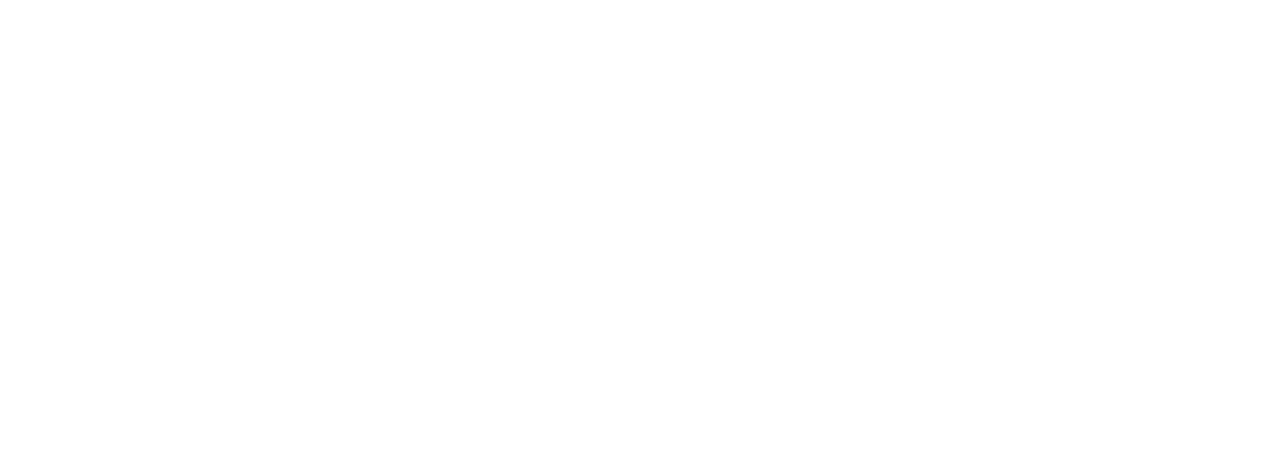
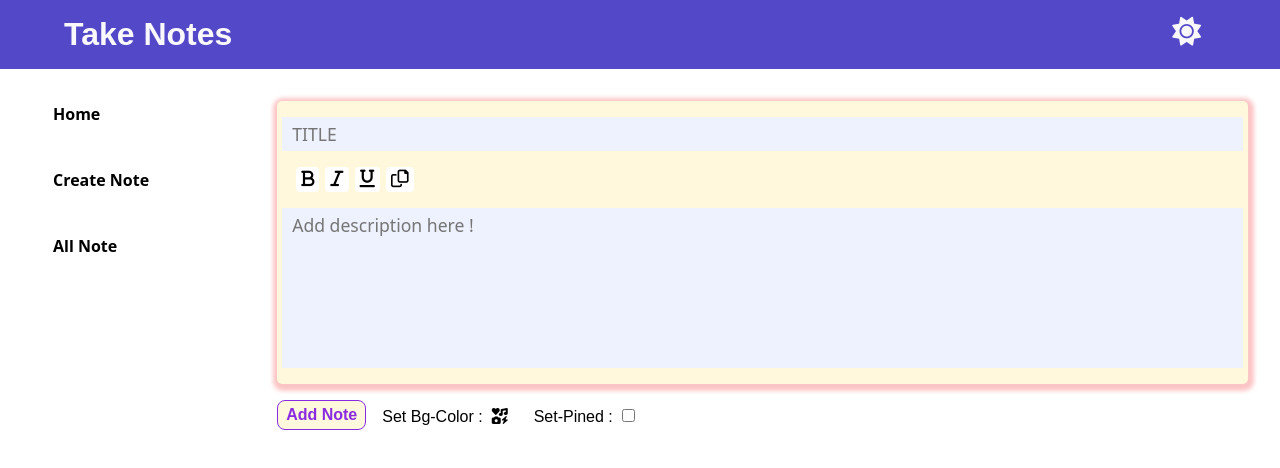
Before and after one commit to Mohasin-Haque/makenotes, a plain HTML site: page pages/notesPage.html in a window 1280 px wide. Drawn offline with Linux system fonts and the light colour scheme.

Commit message:
feat: added note page, maintained responsiveness with sidebar

```diff
--- a/pages/notesPage.html
+++ b/pages/notesPage.html
@@ -1,16 +1,61 @@
 <!DOCTYPE html>
 <html lang="en">
+
 <head>
     <meta charset="UTF-8">
     <meta http-equiv="X-UA-Compatible" content="IE=edge">
     <meta name="viewport" content="width=device-width, initial-scale=1.0">
-    <meta name="author" content="Team Storm Breaker" />
-    <meta name="description"
-        content="makenotes is a notes app wehre you can make your short notes and customize it accordingly. Click on the link below to explore more." />
-    <link rel="icon" href="https://img.icons8.com/color/note" />
-    <title>Notes</title>
+    <meta name="author" content="Team Storm Breaker">
+    <meta name="description" content="makenotes is a notes app wehre you can make your short notes and customize it accordingly. Click on the link below to explore more.">
+    <link rel="icon" href="https://img.icons8.com/color/note">
+    <link rel="stylesheet" href="https://cdnjs.cloudflare.com/ajax/libs/font-awesome/6.0.0/css/all.min.css" integrity="sha512-9usAa10IRO0HhonpyAIVpjrylPvoDwiPUiKdWk5t3PyolY1cOd4DSE0Ga+ri4AuTroPR5aQvXU9xC6qOPnzFeg==" crossorigin="anonymous" referrerpolicy="no-referrer">
+    <link rel="stylesheet" href="/styles/notesPage.css">
 </head>
+
 <body>
+    <header class="note-heading">
+        <h1 class="mr-auto">
+            Take Notes
+        </h1>
+        <span class="menu-bar">
+                <i class="fas fa-sun cursor"></i>
+            </span>
+        <span class="menu-bar" id="menu-bar"><i class="fas fa-bars cursor mr-1"></i></span>
+    </header>
+    <div class="flex">
+        <aside class="note-sidebar" id="noteSidebar">
+            <ul>
+                <li onClick="location.href='../index.html'">Home</li>
+                <li>Create Note</li>
+                <li>All Note</li>
+            </ul>
+        </aside>
+        <div class="content-part-one mt-2">
+            <section class="input-content-children flex-col ml-1">
+                <input type="text" class="title-input" placeholder="TITLE" required>
+                <div class="feature-button-icon ml-1 flex-wrap">
+                    <button><i class="fa-solid fa-bold"></i></button>
+                    <button><i class="fa-solid fa-italic"></i></button>
+                    <button><i class="fa-solid fa-underline"></i></button>
+                    <button><i class="fa-regular fa-copy"></i></button>
+                </div>
+                <textarea type="text" class="description-input" placeholder="Add description here !" required></textarea>
+            </section>
+            <div class="content-part-two">
+                <button class="ml-1">Add Note</button>
+                <span>
+                        Set Bg-Color&nbsp;:&nbsp;
+                        <i class="fa fa-icons"></i>
+                    </span>
+                <span> Set-Pined&nbsp;:&nbsp;
+                        <input type="checkbox">
+                    </span>
+            </div>
+        </div>
+    </div>
+    </div>
+    <script src="./script/sidebar.js"></script>
 
 </body>
+
 </html>
--- /dev/null
+++ b/pages/script/sidebar.js
@@ -0,0 +1,13 @@
+const sidebar = document.querySelector(".note-sidebar");
+
+const menuBar = document.getElementById("menu-bar");
+
+menuBar.addEventListener("click", () => {
+    if (sidebar.style.display === "none") {
+        sidebar.style.display = "block";
+
+    } else {
+        sidebar.style.display = "none";
+
+    }
+})
--- a/styles/home.css
+++ b/styles/home.css
@@ -1,12 +1,133 @@
 * {
     margin: 0;
     padding: 0;
+    box-sizing: border-box;
 }
 
 :root {
     --primary-color: #5348c7;
     --secondary-color: hsla(0, 0%, 100%, 0.966);
     --tertiary-color: rgb(12, 12, 12);
+    box-sizing: border-box;
+    font-family: 'Montserrat', sans-serif;
+    --primary: #ff6600;
+    --secondary: #ff771f;
+    --tertiary: #ff8c3c;
+    --background: #ffaf7a;
+    --primary-text: #000;
+    --bold-text: #000;
+    --dark-primary: #121212;
+    --dark-secondary: #404040;
+    --dark-tertiary: #282828;
+    --dark-background: #282828;
+    --dark-primary-text: #b3b3b3;
+    --dark-bold-text: #ffffff;
+    --pink: #ffc0cb;
+    --yellow: #ffff00;
+    --white: #ffffff;
+    --black: #000;
+    --red: red;
+    --green: green;
+    --success-bg-color: #99ff99;
+    --danger-bg-color: #ff9999;
+    --nav-color: #333;
+    --background-color: antiquewhite;
+    --dark: grey;
+    --blueviolet: blueviolet;
+    --blue: blue;
+    --primary-bg-color: #FFFFFF;
+    --secondary-bg-color: #FAFAFA;
+    --text-color: #282828;
+    --hotpink: hotpink;
+    --transparent-black: #000001ab;
+    --color-off-white: #5a5a5a;
+    --barcelona-red: #C3023A;
+    --barcelona-blue: #054C96;
+    --barcelona-yellow: #FFED02;
+    --barcelona-dark-yellow: #E9B800;
+    --sky-blue: #BFDBFE;
+    --light-blue: #EEF2FF;
+    --medium-blue: #DBEAFE;
+    --gray: #D1D5DB;
+    --dark-gray: #4B5563;
+    --light-gray: #E5E7EB;
+    --darker-gray: #212529;
+    --primary-complimentary: #fcc5c5;
+    --golden: #fdc52c;
+    --dark-mode-bg: #181733;
+    --dark-bg-text: hsla(0, 0%, 100%, .75);
+    --off-white-hover: #E5E7EB;
+    --cornsilk: cornsilk;
+    --wheat: wheat;
+    --alert-success: #84f1c9;
+    --alert-success-text: #1b7052;
+    --alert-warning: #ffe7c5;
+    --alert-warning-text: #ff9204;
+    --iframe-bg-color: #161616
+}
+
+.fa-bars {
+    display: none;
+}
+
+.flex {
+    display: flex;
+}
+
+.flex-wrap {
+    display: flex;
+    flex-wrap: wrap;
+}
+
+.flex-wrap-reverse {
+    display: flex;
+    flex-wrap: wrap-reverse;
+}
+
+.flex-col {
+    display: flex;
+    flex-direction: column;
+}
+
+.flex-row {
+    display: flex;
+    flex-direction: row;
+}
+
+.flex-align-center {
+    display: flex;
+    align-items: center;
+}
+
+.flex-justify-center {
+    display: flex;
+    justify-content: center;
+}
+
+.flex-col-align-center {
+    display: flex;
+    flex-direction: column;
+    align-items: center;
+}
+
+.flex-col-justify-center {
+    display: flex;
+    flex-direction: column;
+    justify-content: center;
+}
+
+.flex-center {
+    display: flex;
+    align-items: center;
+    justify-content: center;
+}
+
+.ml-auto {
+    margin-left: auto;
+}
+
+.mr-auto {
+    margin-right: auto;
 }
 
 .mt-1 {
@@ -34,7 +155,7 @@
     color: var(--secondary-color);
     padding: 1rem 4rem;
     display: flex;
-  flex-wrap: wrap-reverse;
+    flex-wrap: wrap;
     align-items: center;
 }
 
@@ -47,10 +168,6 @@
     font-size: 1.1rem;
     cursor: pointer;
     font-size: 1.8rem;
-}
-
-.note-heading .menu-bar {
-  margin-left: auto;
 }
 
 .home-body-layout {
@@ -66,25 +183,26 @@
     justify-content: center;
 }
 
-.home-content > h1 {
+.home-content>h1 {
     letter-spacing: 3px;
     font-weight: bolder;
     font-size: 3rem;
+    text-align: center;
 }
 
-.home-content > p {
+.home-content>p {
     font-size: 1.5rem;
     font-weight: 500;
     margin: 2rem 1rem 0 2rem;
     text-align: justify;
 }
 
-.home-content > h2 {
+.home-content>h2 {
     color: var(--primary-color);
     font-size: 2rem;
 }
 
-.home-content > button {
+.home-content>button {
     padding: 1rem;
     font-size: 1.1rem;
     color: var(--secondary-color);
@@ -98,20 +216,20 @@
     border: none;
 }
 
-.home-content > button:hover {
+.home-content>button:hover {
     box-shadow: 1px 3px 4px 5px var(--tertiary-color);
     transform: scale(1.1);
     transition: 0.3s ease-in-out;
 }
 
-.home-content > a {
+.home-content>a {
     margin: 2rem 0rem 0.5rem 3rem;
     font-size: 1.5rem;
     color: var(--tertiary-color);
     text-decoration: none;
 }
 
-.home-content > a:hover {
+.home-content>a:hover {
     color: var(--primary-color);
 }
 
@@ -128,4 +246,13 @@
         width: 100%;
         background-image: 100% 100%;
     }
+    .fa-bars {
+        display: block;
     }
+    .fa-sun {
+        display: none;
+    }
+    .note-heading {
+        padding: 10px 5px;
+    }
+}
--- /dev/null
+++ b/styles/notesPage.css
@@ -0,0 +1,104 @@
+@import "./home.css";
+.note-sidebar {
+    margin-right: 3rem;
+}
+
+.note-sidebar>ul>li {
+    list-style: none;
+    text-decoration: none;
+    padding: 10px 3rem;
+    max-width: 14rem;
+    min-width: fit-content;
+    font-weight: 600;
+    border-radius: 8px;
+    cursor: pointer;
+    margin: 1.5rem 0 5px 5px;
+    font-family: system-ui, -apple-system, BlinkMacSystemFont, 'Segoe UI', Roboto, Oxygen, Ubuntu, Cantarell, 'Open Sans', 'Helvetica Neue', sans-serif;
+}
+
+.note-sidebar>ul>li:hover {
+    background-color: var( --primary-color);
+    color: var(--white);
+}
+
+.content-part-one {
+    flex-grow: 1;
+}
+
+.input-content-children {
+    background: var( --cornsilk);
+    max-width: 1200px;
+    margin: 0 2rem;
+    border-radius: 5px;
+    box-shadow: 1px 2px 4px 5px var(--primary-complimentary);
+}
+
+.description-input,
+.title-input {
+    padding: 5px 10px;
+    font-size: 1.1rem;
+    outline: none;
+    margin: 1rem 5px;
+    background: var( --light-blue);
+    border: none;
+    font-family: system-ui, -apple-system, BlinkMacSystemFont, 'Segoe UI', Roboto, Oxygen, Ubuntu, Cantarell, 'Open Sans', 'Helvetica Neue', sans-serif;
+}
+
+.description-input {
+    height: 10rem;
+    overflow: scroll;
+    resize: none;
+}
+
+.feature-button-icon>button {
+    border: none;
+    margin: 0px 3px;
+    padding: 2px 5px;
+    background-color: var(--white);
+    font-size: 1.1rem;
+    border-radius: 4px;
+    font-weight: 800;
+}
+
+.content-part-two {
+    margin: 1rem 2rem 0 1rem;
+    display: flex;
+    flex-wrap: wrap;
+}
+
+.content-part-two>button {
+    border: 1px solid var(--blueviolet);
+    padding: 5px 8px;
+    font-size: 1rem;
+    font-weight: 600;
+    border-radius: 8px;
+    background-color: var(--cornsilk);
+    cursor: pointer;
+    color: var(--blueviolet);
+}
+
+.content-part-two>span {
+    margin: 8px 10px 0px 1rem;
+}
+
+.description-input::-webkit-scrollbar {
+    width: 10px;
+}
+
+.description-input::-webkit-scrollbar-thumb {
+    border-radius: 8px;
+    background-color: var(--gray);
+}
+
+@media screen and (max-width:768px) {
+    .note-sidebar {
+        position: absolute;
+        border-top: 1px solid var(--secondary-color);
+        z-index: 10;
+        display: none;
+        background-color: var(--primary-color);
+        height: calc(100vh - 58px);
+        color: var(--secondary-color);
+        transition: all 0.2s ease-in-out;
+    }
+}
```
Also changed, not shown: index.html (+7 -9 lines). Lines whose indentation alone changed are shown as unchanged.
